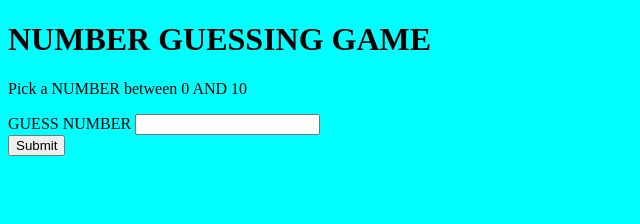
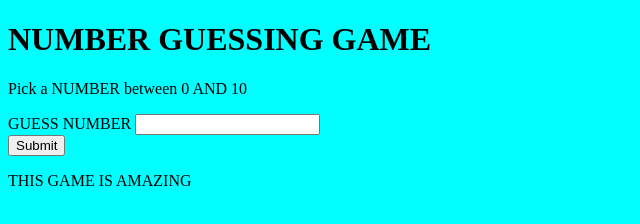
Before and after one commit to manshouri/NUMBER-GASING-GAME, a plain HTML site: page index.html in a window 1280 px wide. Shown: the whole page, without its empty margins (0-640 px from the left). Drawn offline with Linux system fonts and the light colour scheme.

Commit message:
we have added a new line

```diff
--- a/index.html
+++ b/index.html
@@ -11,7 +11,8 @@
     <p>Pick a NUMBER between 0 AND 10</p>
     <label for="">GUESS NUMBER</label>
     <input  id="guessed"> <br>
-    <input type="submit" id="submitnumber">
+    <input type="submit" id="submitnumber"> <br>
+    <p>THIS GAME IS AMAZING</p>
 
     <script src="script.js"></script>
 </body>
```
